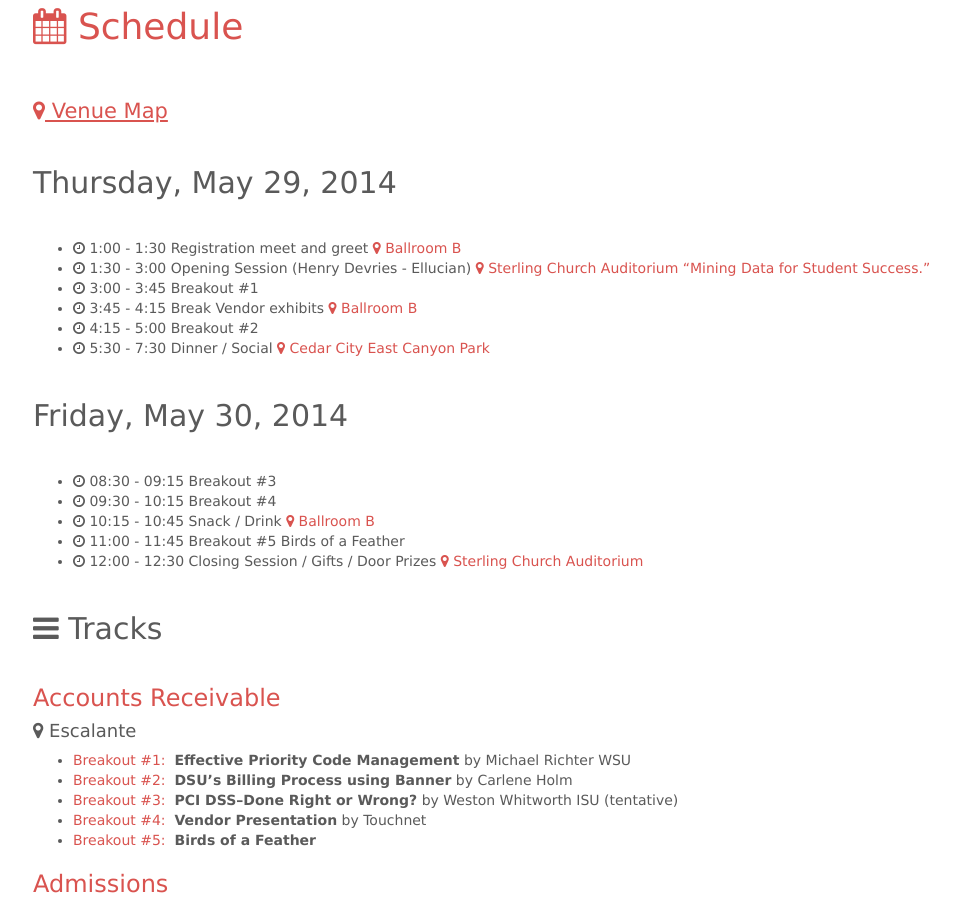
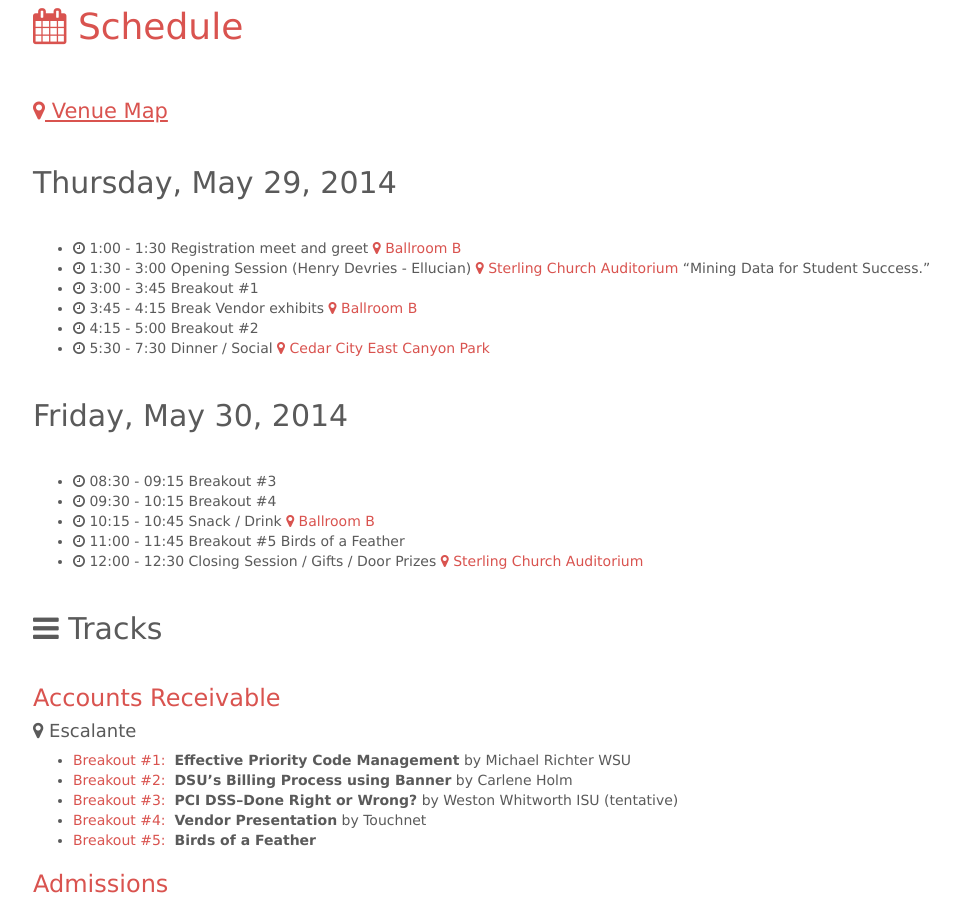
Before and after one commit to ubug/ubug.github.io, a Jekyll site: the page built from schedule/index.md, in a window 1280 px wide and 900 px high, scrolled down 346 px. Shown: the whole window, without its empty margins (37-997 px from the left). Built offline with Jekyll 4.4.1, drawn with Linux system fonts in a browser that asks for light colours; nearby versions of some CDN libraries; Markdown is read by kramdown in place of the engine named in the settings.

Commit message:
Update index.md

```diff
--- a/schedule/index.md
+++ b/schedule/index.md
@@ -8,7 +8,7 @@
 ## Thursday, May 29, 2014
 
 * <i class="fa fa-clock-o"></i> 1:00 - 1:30 Registration meet and greet <span class="text-primary"><i class="fa fa-map-marker"></i> Ballroom B</span>
-* <i class="fa fa-clock-o"></i> 1:30 - 3:00 Opening Session (Henry Devries - Ellucian) <span class="text-primary"><i class="fa fa-map-marker"></i> Sterling Church Auditorium “Mining Data for Student Success.”</span>
+* <i class="fa fa-clock-o"></i> 1:30 - 3:00 Opening Session (Henry Devries - Ellucian) <span class="text-primary"><i class="fa fa-map-marker"></i> Sterling Church Auditorium </span>  “Mining Data for Student Success.”
 * <i class="fa fa-clock-o"></i> 3:00 - 3:45 Breakout #1
 * <i class="fa fa-clock-o"></i> 3:45 - 4:15 Break Vendor exhibits <span class="text-primary"><i class="fa fa-map-marker"></i> Ballroom B</span>
 * <i class="fa fa-clock-o"></i> 4:15 - 5:00 Breakout #2
```
